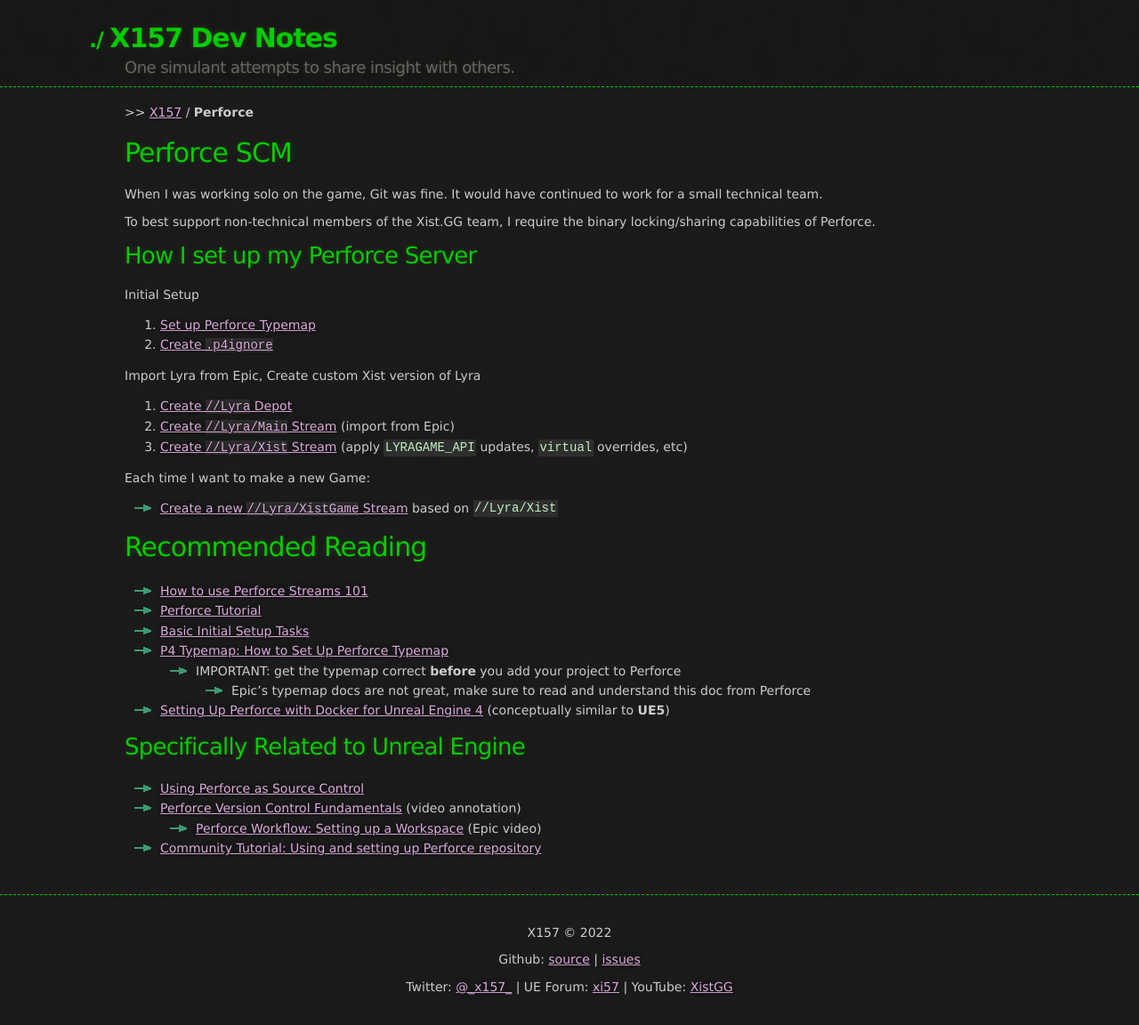
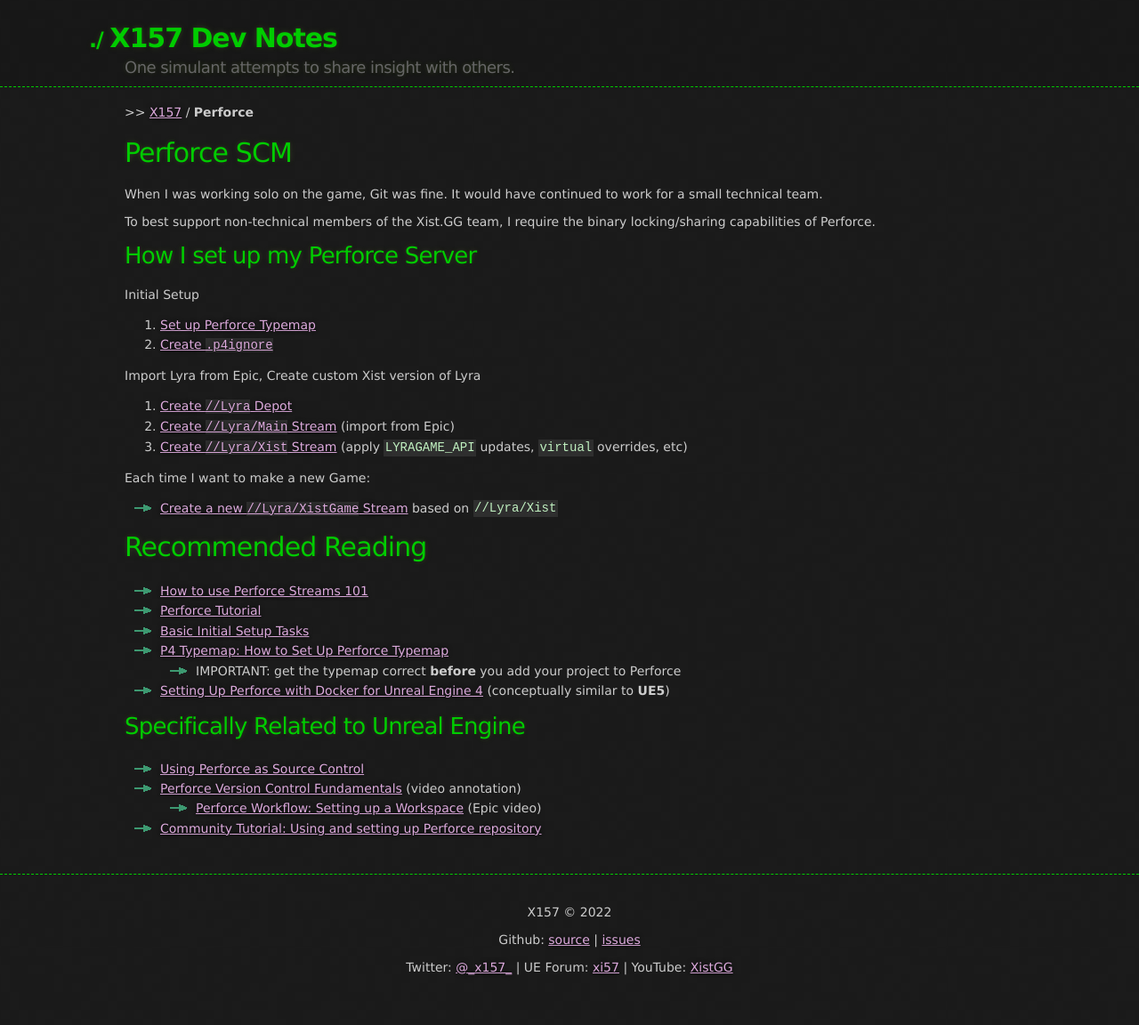
Before and after one commit to x157/x157.github.io, a Jekyll site: the page built from Perforce/index.md, in a window 1280 px wide. Shown: the whole page at 89% size. Built offline with Jekyll 4.4.1, drawn with Linux system fonts in a browser that asks for light colours; after the commit the page ends 1130 px from its top, so only the background shows below that.

Commit message:
Remove superfluous info

```diff
--- a/Perforce/index.md
+++ b/Perforce/index.md
@@ -36,7 +36,6 @@
 - [Basic Initial Setup Tasks](https://www.perforce.com/manuals/p4guide/Content/P4Guide/basic-tasks.initial.html)
 - [P4 Typemap: How to Set Up Perforce Typemap](https://www.perforce.com/blog/vcs/perforce-p4-typemap)
   - IMPORTANT: get the typemap correct **before** you add your project to Perforce
-    - Epic's typemap docs are not great, make sure to read and understand this doc from Perforce
 - [Setting Up Perforce with Docker for Unreal Engine 4](https://www.froyok.fr/blog/2018-09-setting-up-perforce-with-docker-for-unreal-engine-4/) (conceptually similar to **UE5**)
 
 
```
